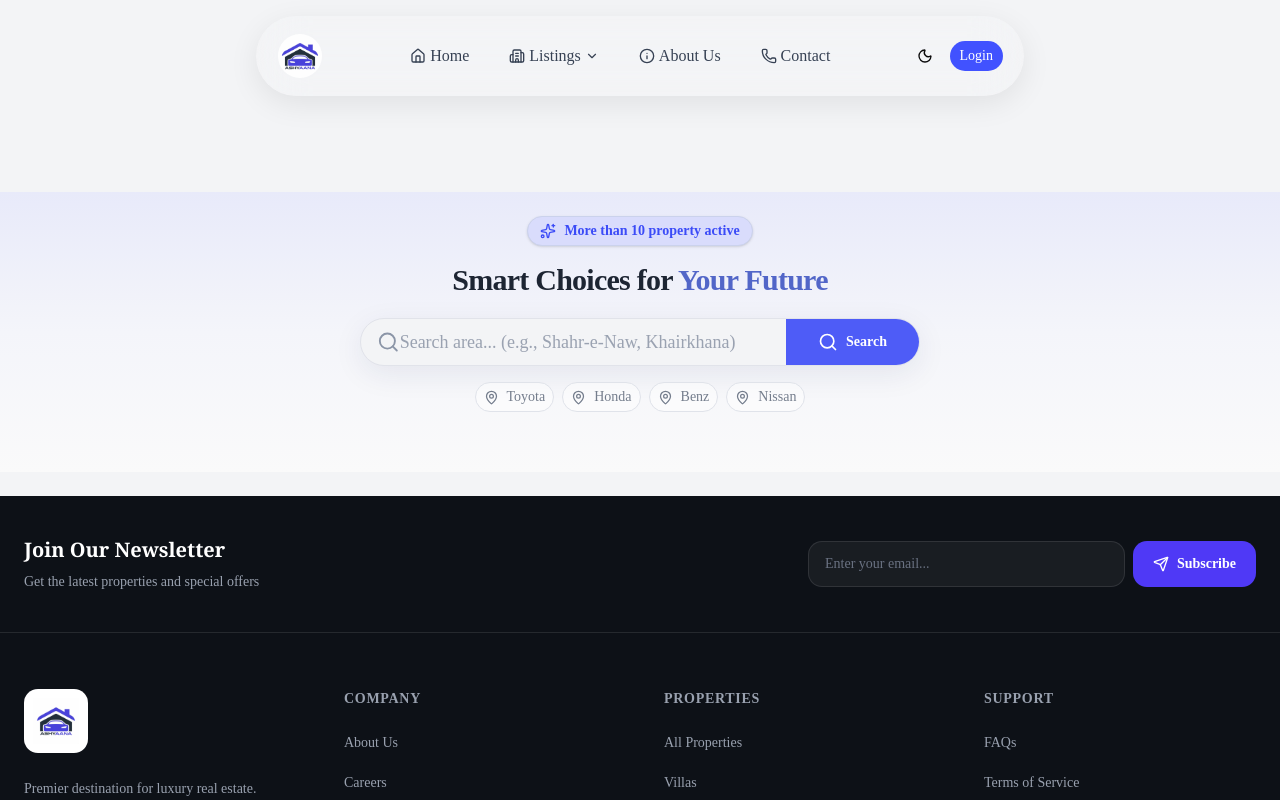
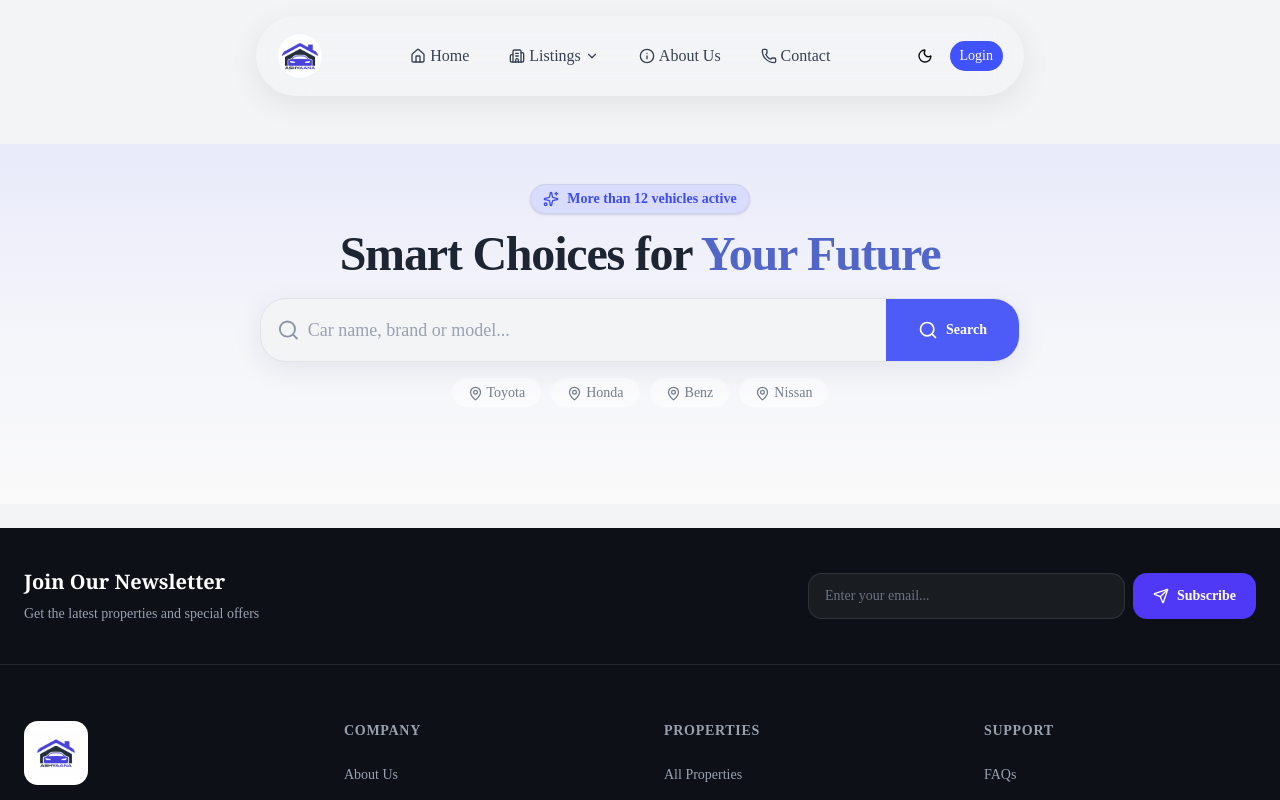
Before and after one commit to MohIdrees-Mohammadi/imageAPI-frontend, a Next.js app: page /cars in a window 1280 px wide. Shown: the top 800 px of the page. Built offline with nearby package versions, Linux system fonts and the light colour scheme.

Commit message:
update my changes

```diff
--- a/app/(websitePage)/cars/page.jsx
+++ b/app/(websitePage)/cars/page.jsx
@@ -10,20 +10,20 @@ const locations = [
 ]
 const page = () => {
   return (
-    <section className="h-70 bg-linear-to-b from-[#E8EAFA] via-[#f4f5fa] to-[#fafafa] px-auto mt-24">
+    <section className="h-90 bg-linear-to-b from-[#E8EAFA] via-[#f4f5fa] to-[#fafafa] px-auto mt-12">
 
-      <div className="mx-auto flex  max-w-6xl py-6 flex-col items-center justify-center">
+          <div className="mx-auto flex  max-w-6xl py-10 flex-col items-center justify-center">
 
             {/* Badge */}
             <div className="mb-4 flex items-center gap-2 rounded-full border border-[#cbd2ec] bg-[#D9DCFC] px-3 py-1 text-sm font-semibold text-[#3B4BF7]  shadow-sm">
               <Sparkles size={16} />
 
-          <span>More than 10 property active</span>
+              <span>More than 12 vehicles active</span>
             </div>
 
 
             {/* Title */}
-        <h1 className="mb-5 text-center font-Playfair Display, Georgia, serif text-[1px] font-bold tracking-tight text-[#1d2533] md:text-3xl">
+            <h1 className="mb-5 text-center font-Playfair Display, Georgia, serif text-[1px] font-bold tracking-tight text-[#1d2533] md:text-5xl">
               Smart Choices for{" "}
 
               <span className="text-[#5266c8]">
@@ -33,10 +33,10 @@ const page = () => {
 
 
             {/* Search Box */}
-        <div className="flex w-full max-w-140 h-12 overflow-hidden rounded-[26px] border border-[#e1e3ea] bg-gray-100 shadow-[0_8px_30px_rgba(30,40,90,0.08)]">
+            <div className="flex w-full max-w-190 h-16 overflow-hidden rounded-[26px] border border-[#e1e3ea] bg-gray-100 shadow-[0_8px_30px_rgba(30,40,90,0.08)]">
 
               {/* Input */}
-          <div className="flex flex-1 items-center px-4">
+              <div className="flex flex-1 items-center px-4 gap-2">
 
                 <Search
                   size={24}
@@ -45,7 +45,7 @@ const page = () => {
 
                 <input
                   type="text"
-              placeholder="Search area... (e.g., Shahr-e-Naw, Khairkhana)"
+                  placeholder="Car name, brand or model..."
                   className="w-full bg-transparent py-5 text-lg text-gray-400 outline-none placeholder:text-[#9aa2b1]"
                 />
 
@@ -67,12 +67,12 @@ const page = () => {
 
 
             {/* Locations */}
-        <div className="mt-4 flex max-w-200 flex-wrap justify-center gap-2">
+            <div className="mt-4 flex max-w-160 flex-wrap justify-center gap-2">
 
               {locations.map((location) => (
                 <button
                   key={location}
-              className="flex items-center gap-2 max-w-50 rounded-full border border-[#e0e3ea] bg-white/50 px-2 py-1 text-sm text-[#747d8c] transition hover:border-[#bfc6e8] hover:bg-white hover:text-[#3f51bd]"
+                  className="flex items-center gap-1 max-w-50 rounded-full border border-[#f7f7f9] bg-white/50 px-4 py-1 text-sm text-[#747d8c] transition hover:border-[#bfc6e8] hover:bg-white hover:text-[#3f51bd]"
                 >
                   <MapPin size={15} />
 
--- a/components/HeroSearch.jsx
+++ b/components/HeroSearch.jsx
@@ -13,9 +13,9 @@ const locations = [
 
 export default function HeroSearch() {
   return (
-    <section className="h-70 bg-linear-to-b from-[#E8EAFA] via-[#f4f5fa] to-[#fafafa] px-auto mt-24">
+    <section className="h-90 bg-linear-to-b from-[#E8EAFA] via-[#f4f5fa] to-[#fafafa] px-auto mt-12">
 
-      <div className="mx-auto flex  max-w-6xl py-6 flex-col items-center justify-center">
+      <div className="mx-auto flex  max-w-6xl py-10 flex-col items-center justify-center">
 
         {/* Badge */}
         <div className="mb-4 flex items-center gap-2 rounded-full border border-[#cbd2ec] bg-[#D9DCFC] px-3 py-1 text-sm font-semibold text-[#3B4BF7]  shadow-sm">
@@ -26,7 +26,7 @@ export default function HeroSearch() {
 
 
         {/* Title */}
-        <h1 className="mb-5 text-center font-Playfair Display, Georgia, serif text-[1px] font-bold tracking-tight text-[#1d2533] md:text-3xl">
+        <h1 className="mb-5 text-center font-Playfair Display, Georgia, serif text-[1px] font-bold tracking-tight text-[#1d2533] md:text-5xl">
           Smart Choices for{" "}
 
           <span className="text-[#5266c8]">
@@ -36,10 +36,10 @@ export default function HeroSearch() {
 
 
         {/* Search Box */}
-        <div className="flex w-full max-w-140 h-12 overflow-hidden rounded-[26px] border border-[#e1e3ea] bg-gray-100 shadow-[0_8px_30px_rgba(30,40,90,0.08)]">
+        <div className="flex w-full max-w-190 h-16 overflow-hidden rounded-[26px] border border-[#e1e3ea] bg-gray-100 shadow-[0_8px_30px_rgba(30,40,90,0.08)]">
 
           {/* Input */}
-          <div className="flex flex-1 items-center px-4">
+          <div className="flex flex-1 items-center px-4 gap-2">
 
             <Search
               size={24}
@@ -70,12 +70,12 @@ export default function HeroSearch() {
 
 
         {/* Locations */}
-        <div className="mt-4 flex max-w-200 flex-wrap justify-center gap-2">
+        <div className="mt-4 flex max-w-160 flex-wrap justify-center gap-2">
 
           {locations.map((location) => (
             <button
               key={location}
-              className="flex items-center gap-2 max-w-50 rounded-full border border-[#e0e3ea] bg-white/50 px-2 py-1 text-sm text-[#747d8c] transition hover:border-[#bfc6e8] hover:bg-white hover:text-[#3f51bd]"
+              className="flex items-center gap-1 max-w-50 rounded-full border border-[#f7f7f9] bg-white/50 px-4 py-1 text-sm text-[#747d8c] transition hover:border-[#bfc6e8] hover:bg-white hover:text-[#3f51bd]"
             >
               <MapPin size={15} />
 
```
Lines whose indentation alone changed are shown as unchanged.
